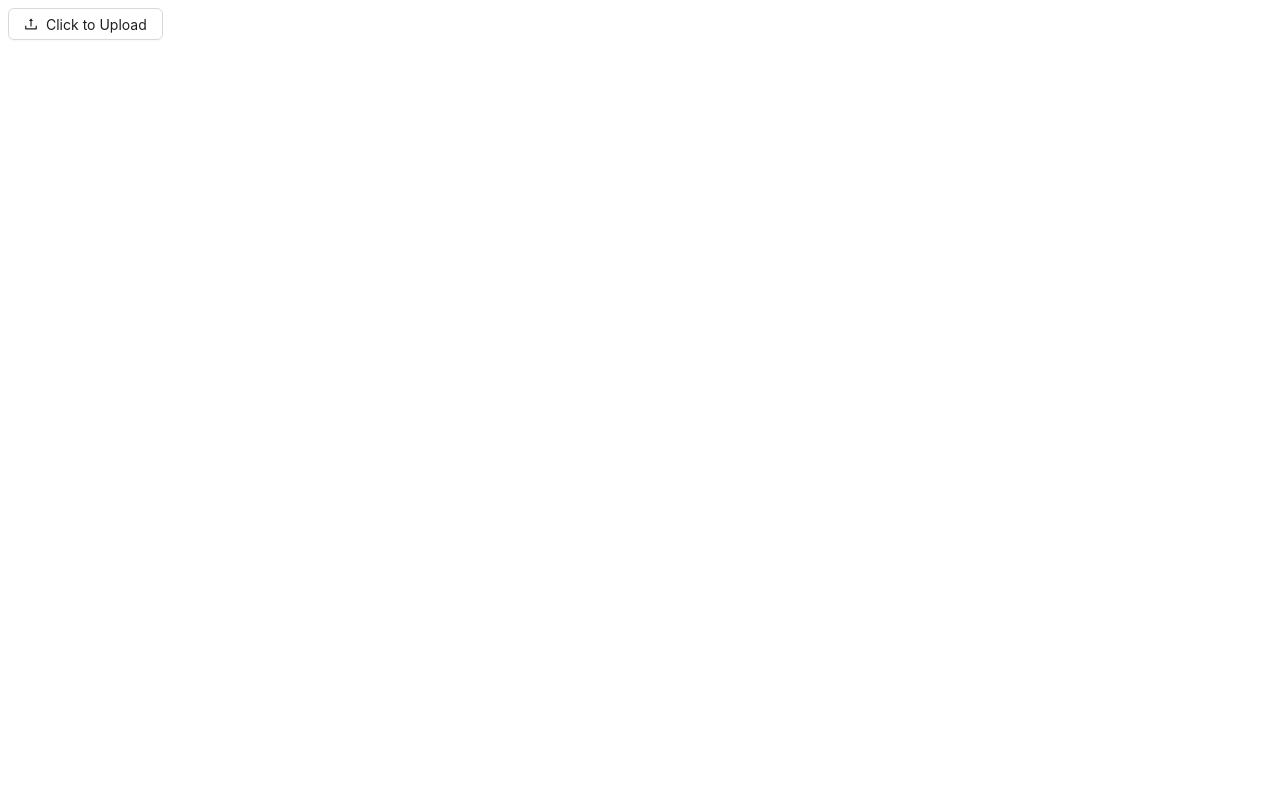
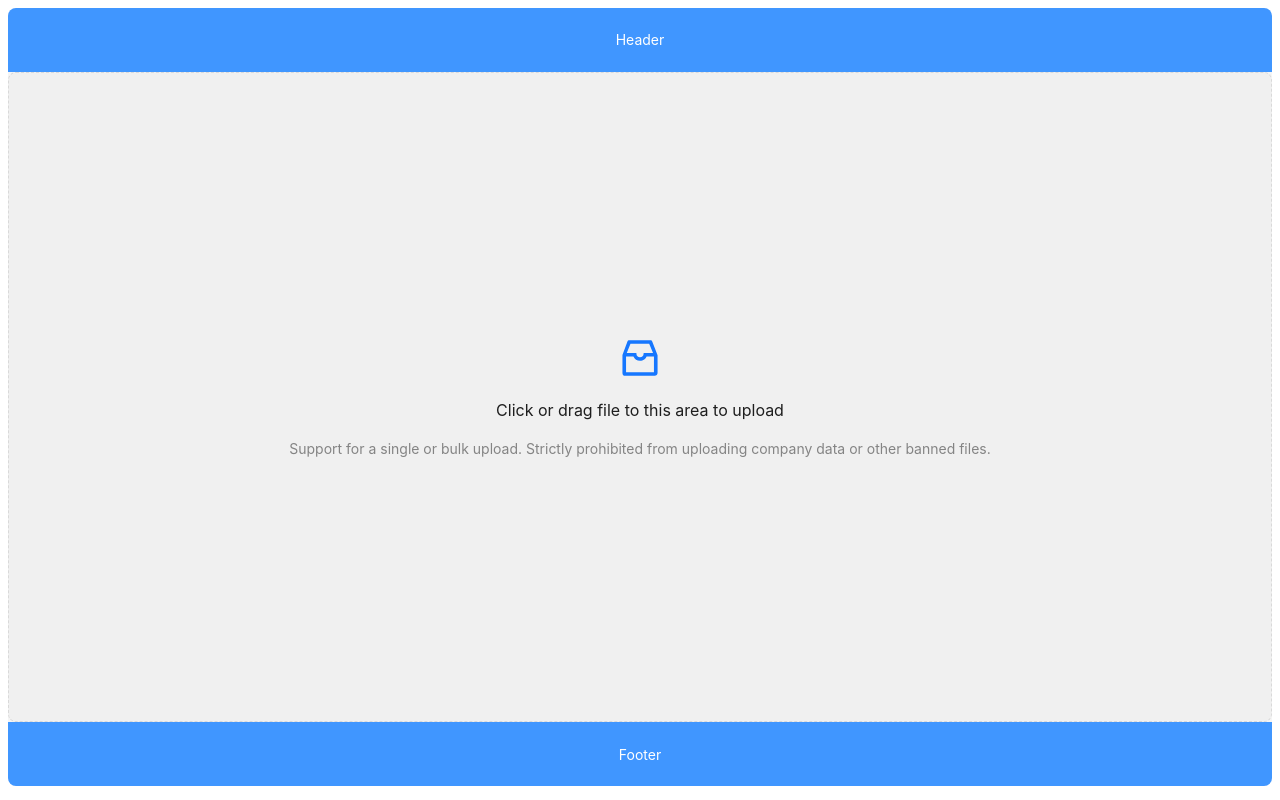
Before and after one commit to garyhartwelldinmore/Semblance, a React app: page / in a window 1280 px wide. Built offline with nearby package versions, Linux system fonts and the light colour scheme.

Commit message:
feat: add internationalization support

```diff
--- a/package.json
+++ b/package.json
@@ -49,6 +49,7 @@
     "mini-css-extract-plugin": "^2.9.0",
     "postcss-loader": "^8.1.1",
     "postcss-preset-env": "^9.5.9",
+    "react-intl": "^6.6.5",
     "react-refresh": "^0.14.2",
     "sass": "^1.75.0",
     "sass-loader": "^14.2.1",
--- a/src/App.tsx
+++ /dev/null
@@ -1,33 +0,0 @@
-import React from 'react';
-import { UploadOutlined } from '@ant-design/icons';
-import type { UploadProps, UploadFile } from 'antd';
-import { Button, message, Upload } from 'antd';
-
-const props: UploadProps = {
-    name: 'file',
-    action: 'https://660d2bd96ddfa2943b33731c.mockapi.io/api/upload',
-    headers: {
-        authorization: 'authorization-text',
-    },
-    onChange(info: {
-        file: UploadFile;
-        fileList: UploadFile[];
-    }) {
-        if (info.file.status !== 'uploading') {
-            console.log(info.file, info.fileList);
-        }
-        if (info.file.status === 'done') {
-            message.success(`${info.file.name} file uploaded successfully`);
-        } else if (info.file.status === 'error') {
-            message.error(`${info.file.name} file upload failed.`);
-        }
-    },
-};
-
-const App: React.FC = () => (
-    <Upload {...props}>
-        <Button icon={<UploadOutlined />}>Click to Upload</Button>
-    </Upload>
-);
-
-export default App;
--- /dev/null
+++ b/src/components/app/index.tsx
@@ -0,0 +1,29 @@
+/*
+ * @Description:
+ * @Autor: jiayinchu
+ * @Date: 2024-05-01 09:30:24
+ * @LastEditors: jiayinchu
+ * @LastEditTime: 2024-05-01 14:55:17
+ */
+import React, { useState } from "react";
+import { ConfigProvider, ConfigProviderProps } from "antd";
+import { IntlProvider } from 'react-intl';
+import AntdEnUS from 'antd/lib/locale/en_US';
+import AntdZhCN from 'antd/lib/locale/zh_CN';
+import enUS from '../locales/en-us';
+import zhCN from '../locales/zh-cn';
+import Layout from "../layout";
+
+const App: React.FC = () => {
+    const [locale, setLocale] = useState("en");
+    const messages = locale === 'en' ? enUS : zhCN;
+    const antdLocale = locale === 'en' ? AntdEnUS : AntdZhCN;
+
+    return (<IntlProvider locale={locale} messages={messages}>
+        <ConfigProvider locale={antdLocale}>
+            <Layout />
+        </ConfigProvider>
+    </IntlProvider>);
+}
+
+export default App;
--- /dev/null
+++ b/src/components/layout/index.tsx
@@ -0,0 +1,54 @@
+/*
+ * @Description:
+ * @Autor: jiayinchu
+ * @Date: 2024-05-01 09:07:58
+ * @LastEditors: jiayinchu
+ * @LastEditTime: 2024-05-01 13:53:41
+ */
+import React from 'react';
+import { Flex, Layout } from 'antd';
+import Upload from '../upload'
+const { Header, Footer, Sider, Content } = Layout;
+
+const headerStyle: React.CSSProperties = {
+    textAlign: 'center',
+    color: '#fff',
+    height: 64,
+    paddingInline: 48,
+    lineHeight: '64px',
+    backgroundColor: '#4096ff',
+};
+
+const contentStyle: React.CSSProperties = {
+    textAlign: 'center',
+    minHeight: 120,
+    lineHeight: '120px',
+    color: '#fff',
+    // backgroundColor: '#0958d9',
+    height: 'calc(100vh - 150px)',
+};
+
+const footerStyle: React.CSSProperties = {
+    textAlign: 'center',
+    color: '#fff',
+    backgroundColor: '#4096ff',
+    height: 64,
+};
+const layoutStyle = {
+    borderRadius: 8,
+    overflow: 'hidden',
+    width: '100%',
+};
+const App: React.FC = () => (
+    <Flex gap="middle" wrap="wrap">
+        <Layout style={layoutStyle}>
+            <Header style={headerStyle}>Header</Header>
+            <Content style={contentStyle}>
+                <Upload />
+            </Content>
+            <Footer style={footerStyle}>Footer</Footer>
+        </Layout>
+    </Flex>
+);
+
+export default App;
--- /dev/null
+++ b/src/components/locales/en-us.ts
@@ -0,0 +1,5 @@
+export default {
+    'app.title': 'React App',
+    'app.description': 'This is a React App',
+    'app.author': 'Author'
+};
--- /dev/null
+++ b/src/components/locales/zh-cn.ts
@@ -0,0 +1,5 @@
+export default {
+    'app.title': 'React App',
+    'app.description': 'This is a React App',
+    'app.author': 'Author'
+};
--- /dev/null
+++ b/src/components/upload/index.tsx
@@ -0,0 +1,48 @@
+/*
+ * @Description:
+ * @Autor: jiayinchu
+ * @Date: 2024-05-01 09:07:21
+ * @LastEditors: jiayinchu
+ * @LastEditTime: 2024-05-01 09:18:12
+ */
+import React from 'react';
+import { InboxOutlined } from '@ant-design/icons';
+import type { UploadProps, UploadFile } from 'antd';
+import { message, Upload } from 'antd';
+
+const { Dragger } = Upload;
+
+const props: UploadProps = {
+    name: 'file',
+    multiple: true,
+    action: 'https://660d2bd96ddfa2943b33731c.mockapi.io/api/upload',
+    onChange(info: { file: UploadFile; fileList: UploadFile[] }) {
+        const { status } = info.file;
+        if (status !== 'uploading') {
+            console.log(info.file, info.fileList);
+        }
+        if (status === 'done') {
+            message.success(`${info.file.name} file uploaded successfully.`);
+        } else if (status === 'error') {
+            message.error(`${info.file.name} file upload failed.`);
+        }
+    },
+    onDrop(e) {
+        console.log('Dropped files', e.dataTransfer.files);
+    },
+};
+
+const App: React.FC = () => (
+    <Dragger {...props}>
+        <p className="ant-upload-drag-icon">
+            <InboxOutlined />
+        </p>
+        <p className="ant-upload-text">Click or drag file to this area to upload</p>
+        <p className="ant-upload-hint">
+            Support for a single or bulk upload. Strictly prohibited from uploading company data or other
+            banned files.
+        </p>
+    </Dragger>
+);
+
+export default App;
```
Also changed, not shown: src/main.tsx (+7 -7 lines).
